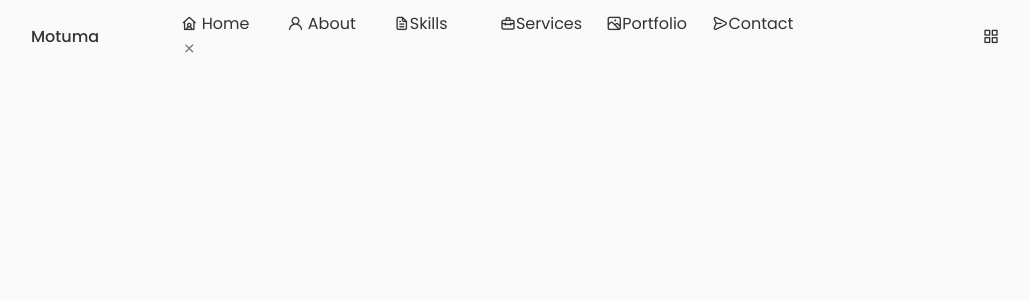
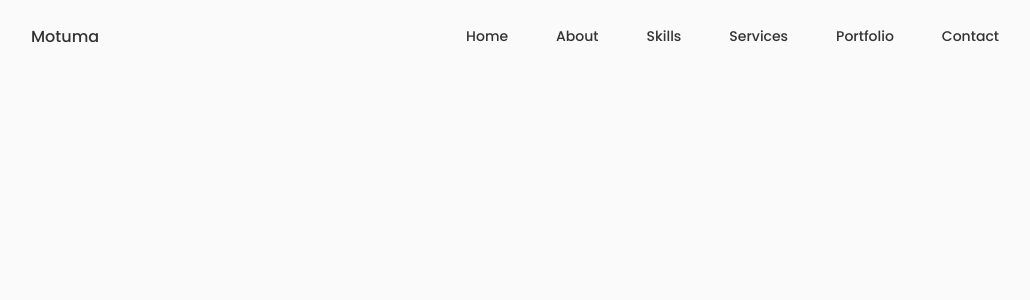
Before and after one commit to Motuma5200/portfolio, a React (Create React App) app: page / in a window 1280 px wide. Shown: the top 300 px of the page, without its empty margins (125-1155 px from the left). Built offline with nearby package versions, Linux system fonts and the light colour scheme.

Commit message:
Heading adjusted

```diff
--- a/src/App.css
+++ b/src/App.css
@@ -10,7 +10,7 @@
   --hue:0;
   --sat:0%;
   --tittle-color: hsl(var(--hue), var(--sat), 20%);
-  --tittle-color-dark: hsl(var(--hue), var(--sat), 20%%);
+  --tittle-color-dark: hsl(var(--hue), var(--sat), 0%%);
   --text-color: hsl(var(--hue), var(--sat), 46%);
   --body-color: hsl(var(--hue), var(--sat), 98%);
   --container-color: #fff;
@@ -156,3 +156,22 @@ img{
   display: inline-block;
   align-items: center;
 }
+
+
+/*  Break points*/
+
+@media screen and (max-width: 992px) {
+
+  .container{
+    margin-left: var(--mb-1-5);
+    margin-right: var(--mb-1-5);
+  }
+}
+
+@media screen and (max-width: 350px) {
+
+  .container{
+    margin-left: var(--mb-1);
+    margin-right: var(--mb-1);
+  }
+}
--- a/src/Components/Top/Header.css
+++ b/src/Components/Top/Header.css
@@ -3,6 +3,7 @@
     position: fixed;
     top: 0;
     left: 0;
+    right: 0;
     z-index: var(--z-fixed);
     background-color: var(--body-color);
    }
@@ -12,7 +13,7 @@
     display: flex;
     justify-content:  space-between;
     align-items: center;
-    column-gap: 1rem;
+    column-gap: 0.5rem;
    }
 
    .nav-logo, .nav__toggle{
@@ -20,20 +21,40 @@
     font-weight: var(--font-medium);
    }
 
-   .nav-list{
-     display: grid;
-     grid-template-columns: repeat(7, 1fr);
-     column-gap: 2rem;
-   }
+.nav-list
+{
+    display: flex;
+    column-gap: 3rem;
+}
 
 
-   .active-link,
-   .nav-link :hover{
+
+.nav-link{
+    display: flex;
+    flex-direction: column;
+    align-items: center;
+    font-size: var(--small-font-size);
+    color: var(--tittle-color);
+    font-weight: var(--font-medium);
+    transition: 3s;
+}
+
+.nav_close, .nav__toggle
+, .nav__icon{
+    display: none;
+}
+
+/*  Active menu*/
+
+.active-link, .nav-link :hover{
     color: var(--tittle-color-dark);
-    font-weight: var(--font-semi-bold);
-   }
 
-   @media screen and (max-width: 768px) {
+}
+
+
+/* ----Breack point   */
+
+@media screen and (max-width: 768px) {
     .header{
         top: initial;
         bottom: 0;
@@ -41,6 +62,7 @@
 
     .nav{
         height: var(--header-height);
+
     }
 
     .nav-menu{
@@ -48,16 +70,62 @@
         bottom: -100%;
         left: 0;
         width: 100%;
+        background-color: var(--container-color);
         padding: 2rem 1.5rem 4rem;
-        box-shadow: 0 -1px 4rem rgb(0, 0, 0, 0.15);
-        border-radius: 2rem 1rem 0 0;
-        transition: 3s;
+
+        box-shadow: 3px, 1px 4px rgba(0, 0, 0, 0.167);
+        border-radius: 1.rem 1.5rem 0 0;
+        transition: 1s;
+    }
+
+    .show_menu{
+        bottom: 0;
     }
 
     .nav-list{
         display: grid;
-        grid-template-columns: repeat(3,1fr);
-        gap: 2rem ;
+        grid-template-columns: repeat(3, 1fr);
+        gap: 2rem;
     }
 
-   }
+    .nav__icon{
+        font-size: 1.2rem;
+    }
+
+    .nav_close{
+        position: fixed;
+        right: 1.25rem;
+        bottom: .5rem;
+        font-size: 1.5rem;
+        cursor: pointer;
+        color: var(--tittle-color);
+    }
+
+    .nav_close:hover{
+        columns: var(--tittle-color-dark);
+    }
+
+    .nav__toggle{
+        font-size: 1.2rem;
+        cursor: pointer;
+    }
+
+    .nav_close,
+    .nav__icon,
+    .nav__toggle{
+        display: block;
+    }
+
+}
+
+
+@media screen and (max-width: 35px){
+    .nav-menu{
+         padding: 2rem 0.25rem 4rem;
+    }
+
+    .nav-list{
+        column-gap: 0;
+    }
+
+}
--- a/src/Components/Top/Header.jsx
+++ b/src/Components/Top/Header.jsx
@@ -1,17 +1,20 @@
-import React from 'react'
+import React, { useState } from 'react'
 import './Header.css'
 
 function Header() {
+   const[toggle, showMenu] = useState(false);
+
   return (
+
       <header className="header">
         <nav className="nav container">
             <a href='index.html' className='nav-logo'>Motuma</a>
-            <div className="nav-menu">
-                <ul className="nav-list grid">
+            <div className= {toggle? "nav-menu show_menu" : "nav-menu"}>
+                <ul className="nav-list ">
 
-                    <li className="nav-item">
+                    <li className="nav-item active-link ">
                         <a href="#home" className="nav-link">
-                            <i class="uil uil-house-user"></i> Home
+                            <i class="uil uil-house-user nav__icon"></i> Home
                         </a>
                     </li>
 
@@ -49,11 +52,11 @@ function Header() {
                     </li>
                 </ul>
 
-                <i className="uil uil-times nav_close"></i>
+                <i className="uil uil-times nav_close" onClick={()=>showMenu(!toggle)}></i>
 
             </div>
 
-            <div className="nav__toggle">
+            <div className="nav__toggle" onClick={()=>showMenu(!toggle)}>
                     <i className="uil uil-apps"></i>
                 </div>
         </nav>
```
Also changed, not shown: src/assets/mooti.jpg (added), src/assets/moti.jpg (added).
